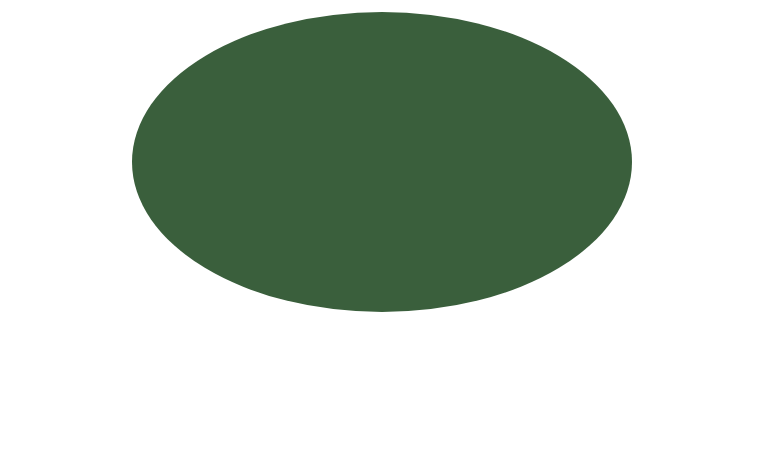
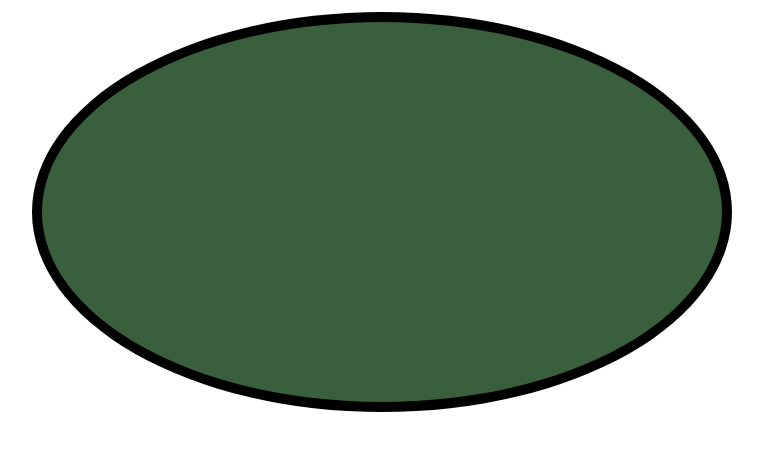
Before and after one commit to hyusai1101/poker, a Nuxt app in the folder laravel7/nuxt/: page /hand-range/1 in a window 1280 px wide. Shown: the top 450 px of the page, without its empty margins (258-1021 px from the left). Built offline with nearby package versions, Linux system fonts and the light colour scheme.

Commit message:
テーブルのcssとアイコンの導入

```diff
--- a/laravel7/nuxt/components/PokerTable.vue
+++ b/laravel7/nuxt/components/PokerTable.vue
@@ -11,9 +11,12 @@
 <style scoped>
   .ellipse {
     margin: 0 auto;
-    width: 500px;
-    height: 300px;
+    width: 700px;
+    height: 400px;
     background: rgb(58, 95, 60);
     border-radius: 50%;
+    border-style: solid;
+    border-width: 10px;
+    border-color: #000000 #000000 #000000 #000000;
   }
 </style>
```
Also changed, not shown: laravel7/nuxt/static/817.png (added).
